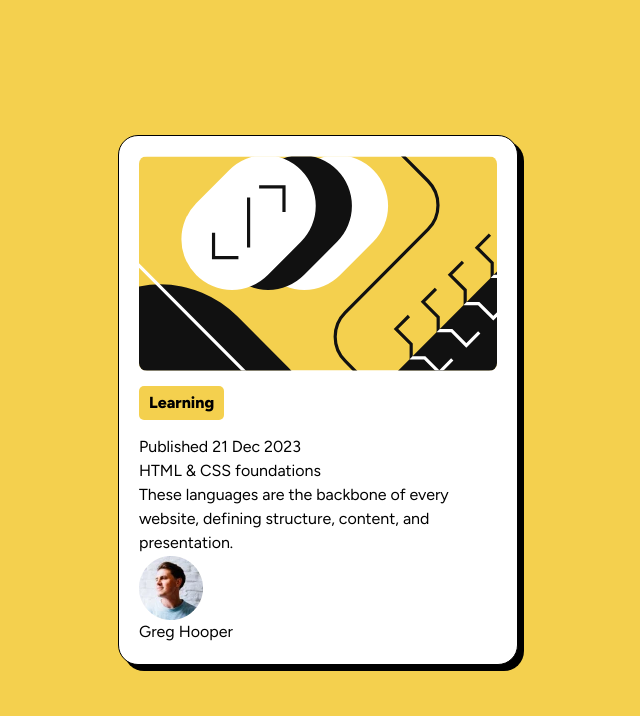
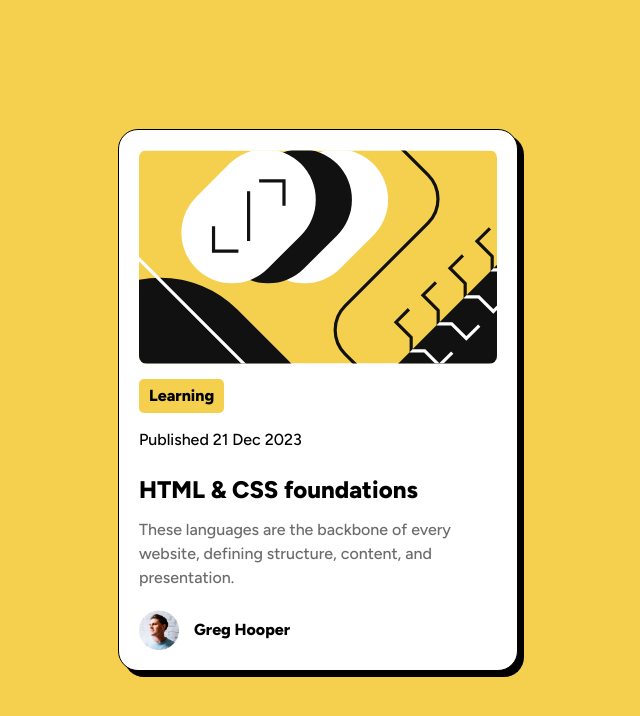
Before and after one commit to ebube92/blog-preview-card, a website: page src/index.html in a window 1280 px wide. Shown: the whole page, without its empty margins (322-962 px from the left). Drawn offline with Linux system fonts and the light colour scheme.

Commit message:
final design cheanges and resposive design

```diff
--- a/src/index.html
+++ b/src/index.html
@@ -21,25 +21,25 @@
   </head>
   <body class="bg-[hsl(47,88%,63%)] h-screen flex items-center justify-center font-['Figtree']">
 
-    <div class="bg-white w-[400px] h-[auto] rounded-[20px] shadow-[6px_6px_0px_#000] p-[20px] flex flex-col justify-between border-[1px] border-[#000]">
+    <div class="bg-white w-[320px] sm:w-[400px] h-[auto] rounded-[20px] shadow-[6px_6px_0px_#000] p-[20px] flex flex-col justify-between border-[1px] border-[#000]">
       <div class="image">
         <img src="../illustration-article.svg" alt="Article illustration" class="rounded-[8px] w-full" />
       </div>
 
-      <p class="text-[1rem] font-extrabold color-[#000] bg-[hsl(47,88%,63%)] w-max px-[10px] py-[5px] rounded-[5px] my-[15px]">Learning</p>
+      <p class="text-[1rem] font-extrabold bg-[hsl(47,88%,63%)] w-max px-[10px] py-[5px] rounded-[5px] my-[15px]">Learning</p>
 
-      <p>Published 21 Dec 2023</p>
+      <p class="text-[1rem] font-[500] mb-[20px]">Published 21 Dec 2023</p>
 
-      <a>HTML & CSS foundations</a>
+      <a href="#" class="text-[1.5rem] font-extrabold hover:text-[hsl(47,88%,63%)] mb-[10px]">HTML & CSS foundations</a>
 
-      <p>
+      <p class="mb-[20px] text-[hsl(0,0%,42%)] font-[500]">
         These languages are the backbone of every website, defining structure,
         content, and presentation.
       </p>
 
-      <div class="name">
-        <img src="../image-avatar.webp" alt="Profile picture" />
-        <p>Greg Hooper</p>
+      <div class="flex items-center gap-[15px]">
+        <img src="../image-avatar.webp" width="40px" alt="Profile picture" />
+        <p class="font-extrabold">Greg Hooper</p>
       </div>
     </div>
   </body>
```
Also changed, not shown: src/output.css.
